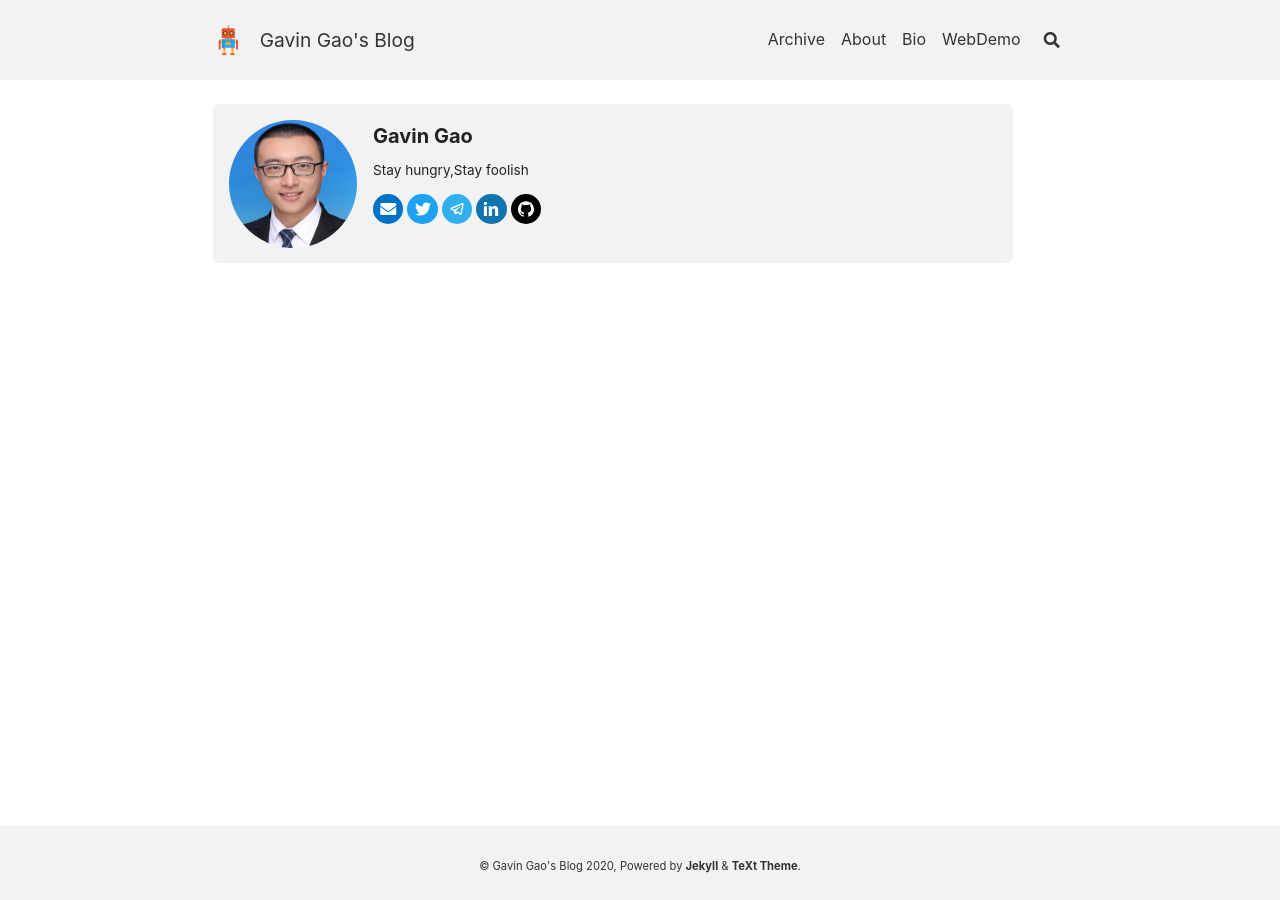
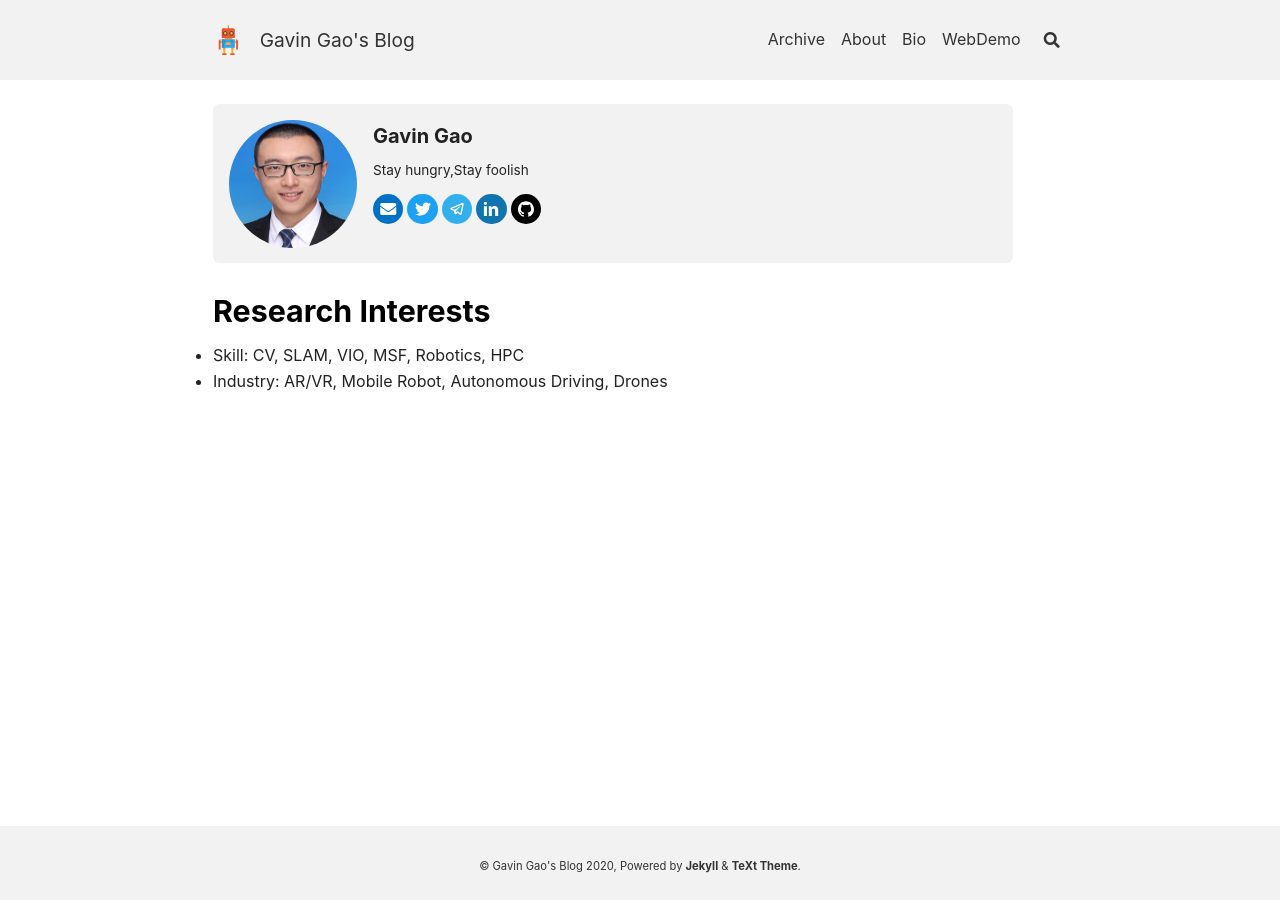
Before and after one commit to cggos/spatial-ai, a Jekyll site: the page built from bio.md, in a window 1280 px wide. Built offline with Jekyll 4.4.1, drawn with Linux system fonts in a browser that asks for light colours; nearby versions of some CDN libraries; comment, search, counter and statistics services are not loaded; our own code applies the rules of GitHub Pages for plain Markdown files.

Commit message:
update bio and about layout

```diff
--- a/_layouts/bio.html
+++ b/_layouts/bio.html
@@ -1,5 +1,5 @@
 ---
-layout: page
+layout: page_simple
 title: Bio
 show_title: false
 ---
--- /dev/null
+++ b/_layouts/page_simple.html
@@ -0,0 +1,261 @@
+---
+layout: base
+---
+{%- assign _page_mode = page.mode | default: layout.mode | default: site.data.variables.default.page.mode -%}
+{%- assign _page_type = page.type | default: layout.type | default: site.data.variables.default.page.type -%}
+{%- assign _article_header_type = page.article_header.type | default: layout.article_header.type -%}
+
+{%- include snippets/assign.html
+  target=layout.header source0=page.header -%}
+{%- assign _header = __return -%}
+
+{%- include snippets/assign.html
+  target=layout.footer source0=page.footer -%}
+{%- assign _footer = __return -%}
+
+{%- include snippets/assign.html
+  target=layout.lightbox source0=page.lightbox -%}
+{%- assign _lightbox = __return -%}
+
+{%- include snippets/assign.html
+  target = site.data.variables.default.page.full_width
+  source0=layout.full_width source1=page.full_width -%}
+{%- assign _full_width = __return -%}
+
+{%- assign _article_header_excerpt_truncate = include.excerpt_truncate | default: 200 -%}
+
+{%- if page.sidebar -%}
+<div class="layout--page layout--page--sidebar clearfix js-page-root">
+  <div class="page__mask d-print-none js-page-mask js-sidebar-hide"></div>
+  <div class="page__viewport">
+    <div class="page__actions d-print-none">
+      <div class="button button--circle button--lg box-shadow-2 sidebar-button js-sidebar-show">
+        <i class="fas fa-bars icon--show"></i>
+      </div>
+    </div>
+
+    <div class="grid page__grid">
+
+      <div class="page__sidebar d-print-none">
+        {%- include sidebar/toc.html -%}
+      </div>
+
+{%- else -%}
+<div class="layout--page js-page-root">
+{%- endif -%}
+
+    {%- assign _page_main_class = 'page__main js-page-main' -%}
+    {%- if _page_mode == 'immersive' -%}
+      {%- assign _page_main_class = _page_main_class | append: ' page__main--immersive' -%}
+    {%- endif -%}
+    {%- unless page.sidebar -%}
+      {%- assign _page_main_class = _page_main_class | append: ' page__viewport' -%}
+    {%- endunless -%}
+    {%- if _footer == false -%}
+      {%- assign _page_main_class = _page_main_class | append: ' hide-footer' -%}
+    {%- endif -%}
+    {%- if page.aside -%}
+      {%- assign _page_main_class = _page_main_class | append: ' has-aside' -%}
+    {%- elsif _full_width -%}
+      {%- assign _page_main_class = _page_main_class | append: ' full-width' -%}
+    {%- endif -%}
+    <div class="{{ _page_main_class }} cell cell--auto">
+
+      <div class="page__main-inner">
+      {%- if _header != false -%}
+        <div class="page__header d-print-none">
+        {%- assign _header_theme = page.header.theme | default: layout.header.theme -%}
+        {%- if _header_theme == 'dark'-%}
+          {%- include header.html theme='dark' background=page.header.background -%}
+        {%- elsif _header_theme == 'light' -%}
+          {%- include header.html theme='light' background=page.header.background -%}
+        {%- else -%}
+          {%- include header.html -%}
+        {%- endif -%}
+        </div>
+      {%- endif -%}
+
+
+        <div class="page__content">
+        {%- if _article_header_type == 'overlay' or _article_header_type == 'cover' -%}
+
+          {%- if _article_header_type == 'overlay' -%}
+
+            {%- assign _article_header_height = page.article_header.height | default: layout.article_header.height -%}
+            {%- assign _article_header_align = page.article_header.align | default: layout.article_header.align | default: site.data.variables.default.page.article_header.align -%}
+            {%- assign _article_header_theme = page.article_header.theme | default: layout.article_header.theme | default: site.data.variables.default.page.article_header.theme -%}
+
+            {%- if page.article_header.background_image.src -%}
+              {%- assign _header_background_image_src = page.article_header.background_image.src -%}
+            {%- elsif page.article_header.background_image != false and page.cover -%}
+              {%- assign _header_background_image_src = page.cover -%}
+            {%- endif -%}
+
+            {%- if page.article_header.background_image.gradient -%}
+              {%- assign _header_background_image = page.article_header.background_image.gradient -%}
+              {%- if _header_background_image_src -%}
+                {%- assign _header_background_image = _header_background_image | append: ',' -%}
+              {%- endif -%}
+            {%- endif -%}
+
+            {%- if _header_background_image_src -%}
+              {%- include snippets/get-nav-url.html path=_header_background_image_src -%}
+              {%- assign _header_background_image_src = __return -%}
+              {%- assign _header_background_image = _header_background_image
+                | append: 'url(' | append: _header_background_image_src  | append: ')'-%}
+            {%- endif -%}
+
+            {%- assign _header_style = 'background-image:' | append: _header_background_image | append: ';' -%}
+
+            {%- if page.article_header.background_color -%}
+              {%- assign _header_style = _header_style | append: 'background-color:' | append: page.article_header.background_color | append: ';' -%}
+            {%- endif -%}
+
+            {%- if _article_header_height -%}
+              {%- assign _header_style = _header_style | append: 'min-height:' | append: _article_header_height | append: ';' -%}
+            {%- endif -%}
+
+            <div class="article__header--overlay">
+
+            {%- if _article_header_theme == 'light' -%}
+              {%- if _article_header_align == 'center' -%}
+                <div class="hero hero--center hero--light overlay" style="{{ _header_style }}">
+              {%- else -%}
+                <div class="hero hero--light overlay" style="{{ _header_style }}">
+              {%- endif -%}
+            {%- elsif _article_header_theme == 'dark' -%}
+              {%- if _article_header_align == 'center' -%}
+                <div class="hero hero--center hero--dark overlay" style="{{ _header_style }}">
+              {%- else -%}
+                <div class="hero hero--dark overlay" style="{{ _header_style }}">
+              {%- endif -%}
+            {%- else -%}
+              {%- if _article_header_align == 'center' -%}
+                <div class="hero hero--center overlay" style="{{ _header_style }}">
+              {%- else -%}
+                <div class="hero overlay" style="{{ _header_style }}">
+              {%- endif -%}
+            {%- endif -%}
+                <div class="hero__content">
+                  {%- if _full_width == false -%}
+                    <div class ="main">
+                  {%- endif -%}
+                    {%- include article-info.html article=page semantic=false -%}
+                    {%- include article-header.html article=page semantic=false -%}
+                    {%- if page.excerpt -%}
+                      <p class="overlay__excerpt">{{ page.excerpt | strip_html | strip_newlines | strip | truncate: _article_header_excerpt_truncate }}</p>
+                    {%- endif -%}
+                    {%- if page.article_header.actions -%}
+                      <ul class="menu">
+                        {%- for _action in page.article_header.actions -%}
+                          {%- include snippets/get-nav-url.html path=_action.url -%}
+                          {%- assign _url = __return -%}
+                          {%- assign _type = _action.type | default: 'info' -%}
+                          <li><a class="button button--{{ _type }} button--rounded button--xl" href="{{ _url }}">{{ _action.text }}</a></li>
+                        {%- endfor -%}
+                      </ul>
+                    {%- endif -%}
+                  {%- if _full_width == false -%}
+                    </div>
+                  {%- endif -%}
+                </div>
+              </div>
+            </div>
+          {%- elsif _article_header_type == 'cover' -%}
+            {%- if page.article_header.image.src -%}
+              {%- include snippets/get-nav-url.html path=page.article_header.image.src -%}
+              {%- assign _header_image_src = __return -%}
+              <img class="article__header--cover" src="{{ _header_image_src }}" />
+            {%- endif -%}
+          {%- endif -%}
+
+        {%- endif -%}
+
+
+        {%- if _full_width == false -%}
+          <div class ="main">
+        {%- endif -%}
+            <div class="grid grid--reverse">
+
+              <div class="col-aside d-print-none js-col-aside">
+                {%- if page.aside -%}
+                  <aside class="page__aside js-page-aside">
+                    {%- include aside/toc.html -%}
+                  </aside>
+                {%- endif -%}
+              </div>
+
+              <div class="col-main cell cell--auto">
+                {%- include main/top/custom.html -%}
+                {%- if _page_type == 'article' -%}
+                  <article itemscope itemtype="http://schema.org/Article">
+                {%- elsif _page_type == 'webpage' -%}
+                  <article itemscope itemtype="http://schema.org/WebPage">
+                {%- else -%}
+                  <article>
+                {%- endif -%}
+
+                {%- if _article_header_type == 'overlay' or page.article_header == false -%}
+                  {%- include article-header.html article=page html=false -%}
+                  {%- include article-info.html article=page html=false -%}
+                {%- else -%}
+                  {%- include article-header.html article=page -%}
+                  {%- include article-info.html article=page -%}
+                {%- endif -%}
+
+                    <div class="js-article-content">{{ content }}</div>
+                </article>
+                {%- include main/bottom/custom.html -%}
+              </div>
+            </div>
+
+        {%- if _full_width == false -%}
+          </div>
+        {%- endif -%}
+        </div>
+
+        {%- if _footer != false -%}
+          <div class="page__footer d-print-none">{%- include footer.html -%}</div>
+        {%- endif -%}
+      </div>
+    </div> {%- comment -%} end page__main {%- endcomment -%}
+{%- if page.sidebar -%}
+    </div> {%- comment -%} end grid {%- endcomment -%}
+  </div> {%- comment -%} end page__viewport {%- endcomment -%}
+{%- endif -%}
+
+<script>{%- include scripts/lib/modal.js -%}</script>
+{%- if _lightbox == true -%}
+  <div class="modal d-print-none js-page-gallery-modal"><div class="gallery"></div></div>
+{%- endif -%}
+{%- if _header != false -%}
+  <div class="modal modal--overflow page__search-modal d-print-none js-page-search-modal">{%- include search.html -%}</div>
+{%- endif -%}
+</div>
+
+
+<script>
+  {%- include scripts/lib/scroll-to.js -%}
+  {%- include scripts/lib/affix.js -%}
+  {%- include scripts/lib/toc.js -%}
+  {%- if _lightbox == true -%}
+    {%- include scripts/lib/gallery.js -%}
+    {%- include scripts/components/lightbox.js -%}
+  {%- endif -%}
+  {%- include scripts/page.js -%}
+</script>
+
+{%- if page.sidebar -%}
+<script>{%- include scripts/components/sidebar.js -%}</script>
+{%- endif -%}
+
+{%- if page.aside -%}
+<script>
+  /* toc must before affix, since affix need to konw toc' height. */
+  {%- if page.aside.toc -%}{%- include scripts/aside/toc.js -%}{%- endif -%}
+  {%- include scripts/aside/affix.js -%}
+</script>
+{%- endif -%}
+
+{%- include markdown-enhancements.html -%}
+{%- include pageview.html -%}
--- a/bio.md
+++ b/bio.md
@@ -25,3 +25,8 @@
   # @end locale config
 key: page-bio
 ---
+
+## Research Interests
+
+* Skill: CV, SLAM, VIO, MSF, Robotics, HPC
+* Industry: AR/VR, Mobile Robot, Autonomous Driving, Drones
```
Also changed, not shown: about.md (+1 -1 lines).
